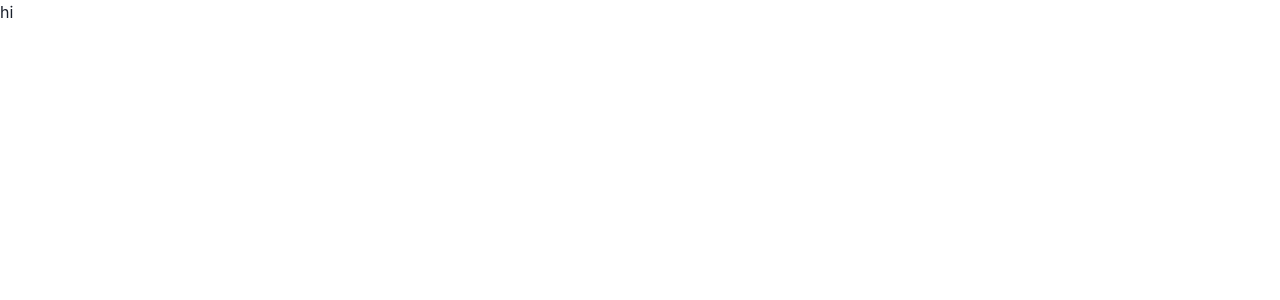
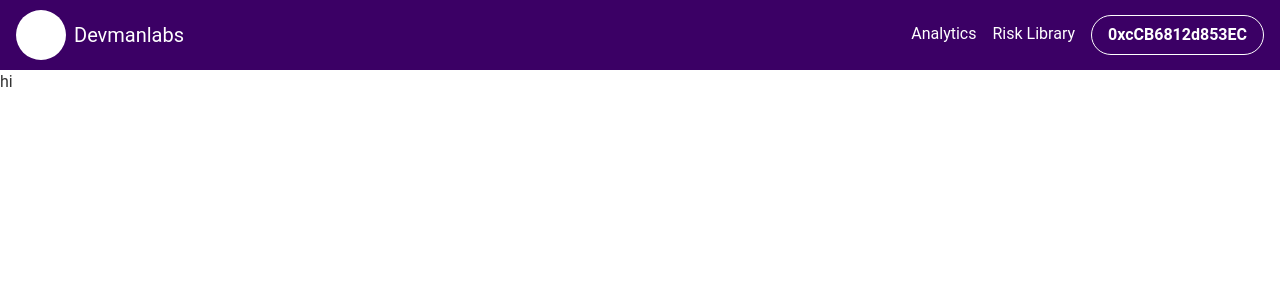
Before and after one commit to devmanlabs/frontend, a Next.js app: page / in a window 1280 px wide. Shown: the top 300 px of the page. Built offline with nearby package versions, Linux system fonts and the light colour scheme.

Commit message:
Navbar UI

```diff
--- /dev/null
+++ b/src/components/Navigation/Navbar/Navbar.tsx
@@ -0,0 +1,64 @@
+import {
+  Box,
+  Button,
+  Container,
+  Flex,
+  Heading,
+  HStack,
+} from '@chakra-ui/react';
+import { FC } from 'react';
+
+interface NavbarProps {
+  routes: {
+    name: string;
+    link: string;
+  }[];
+}
+
+const Navbar: FC<NavbarProps> = ({ routes }) => {
+  return (
+    <Box as="nav" bg="purple.500" color="white">
+      <Container
+        h="70px"
+        maxW="container.xl"
+        display="flex"
+        justifyContent="space-between"
+        alignItems="center"
+      >
+        {/* Brand */}
+        <HStack>
+          <Box bg="white" borderRadius="full" boxSize="50px"></Box>
+          <Heading as="h3" fontSize="xl" fontWeight="400">
+            Devmanlabs
+          </Heading>
+        </HStack>
+        <HStack spacing="4">
+          <Flex gap="4">
+            {routes.map((route) => (
+              <Box
+                borderBottom="2px solid transparent"
+                _hover={{
+                  borderBottom: '2px solid white',
+                }}
+                fontSize="md"
+                key={route.name}
+              >
+                {route.name}
+              </Box>
+            ))}
+          </Flex>
+          <Button
+            color="white"
+            borderColor="white"
+            variant="outline"
+            borderRadius="full"
+            _hover={{ color: 'black', bg: 'white' }}
+          >
+            0xcCB6812d853EC
+          </Button>
+        </HStack>
+      </Container>
+    </Box>
+  );
+};
+export default Navbar;
--- /dev/null
+++ b/src/components/Navigation/Navigation.tsx
@@ -0,0 +1,25 @@
+import { FC } from 'react';
+
+import Navbar from './Navbar/Navbar';
+
+interface NavigationProps {}
+
+const Navigation: FC<NavigationProps> = () => {
+  const routes = [
+    {
+      name: 'Analytics',
+      link: '/analytics',
+    },
+    {
+      name: 'Risk Library',
+      link: '/risk-library',
+    },
+  ];
+
+  return (
+    <>
+      <Navbar routes={routes} />
+    </>
+  );
+};
+export default Navigation;
--- a/src/pages/_app.tsx
+++ b/src/pages/_app.tsx
@@ -1,10 +1,14 @@
-import type { AppProps } from "next/app";
-import { ChakraProvider } from "@chakra-ui/react";
+import { ChakraProvider } from '@chakra-ui/react';
+import type { AppProps } from 'next/app';
+
 import 'pure-react-carousel/dist/react-carousel.es.css'; // requires a loader
+import Navigation from '~/components/Navigation/Navigation';
+import theme from '~/theme';
 
 function MyApp({ Component, pageProps }: AppProps) {
   return (
-    <ChakraProvider>
+    <ChakraProvider theme={theme}>
+      <Navigation />
       <Component {...pageProps} />
     </ChakraProvider>
   );
--- a/src/theme/index.ts
+++ b/src/theme/index.ts
@@ -1,14 +1,14 @@
-import { extendTheme } from '@chakra-ui/react';
+import { extendTheme, withDefaultColorScheme } from '@chakra-ui/react';
 
-const theme = extendTheme({
+const theme = extendTheme(
+  {
     config: {
       initialColorMode: 'light',
       useSystemColorMode: false,
     },
     fonts: {
-    heading:
-      'Roboto,-apple-system,BlinkMacSystemFont,"Segoe UI",Roboto,Oxygen-Sans,Ubuntu,Cantarell,"Helvetica Neue",sans-serif',
-    body: 'Roboto,-apple-system,BlinkMacSystemFont,"Segoe UI",Roboto,Oxygen-Sans,Ubuntu,Cantarell,"Helvetica Neue",sans-serif',
+      heading: 'Roboto, sans-serif',
+      body: 'Roboto, sans-serif',
     },
     shadows: {
       xs: '0 0 0 1px rgba(0, 0, 0, 0.05)',
@@ -62,6 +62,8 @@ const theme = extendTheme({
         '900': '#1A1A1A',
       },
     },
-});
+  },
+  withDefaultColorScheme({ colorScheme: 'purple' }),
+);
 
 export default theme;
```
Also changed, not shown: .eslintrc.js, 2 other files (tests, documents, lock files or other folders). Lines whose indentation alone changed are shown as unchanged.
